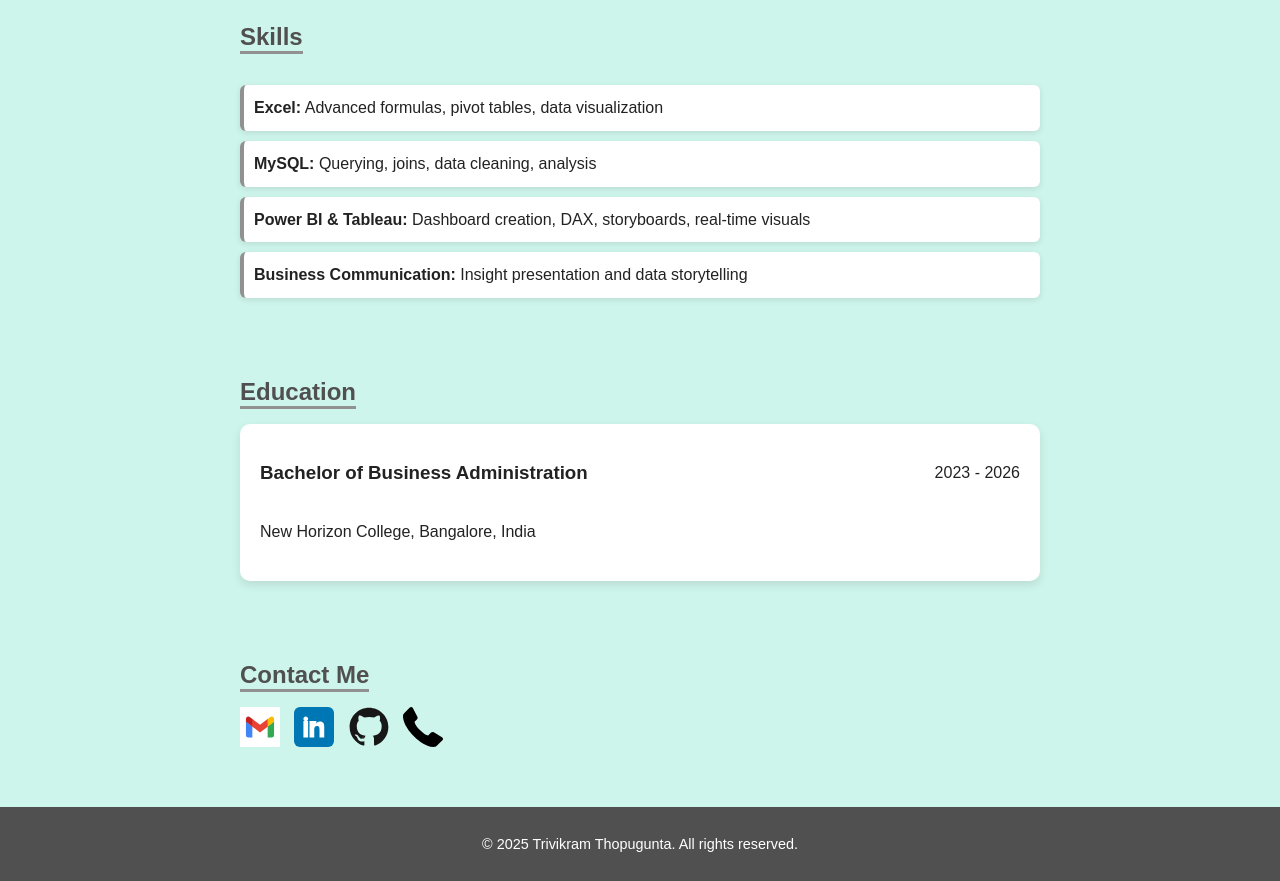
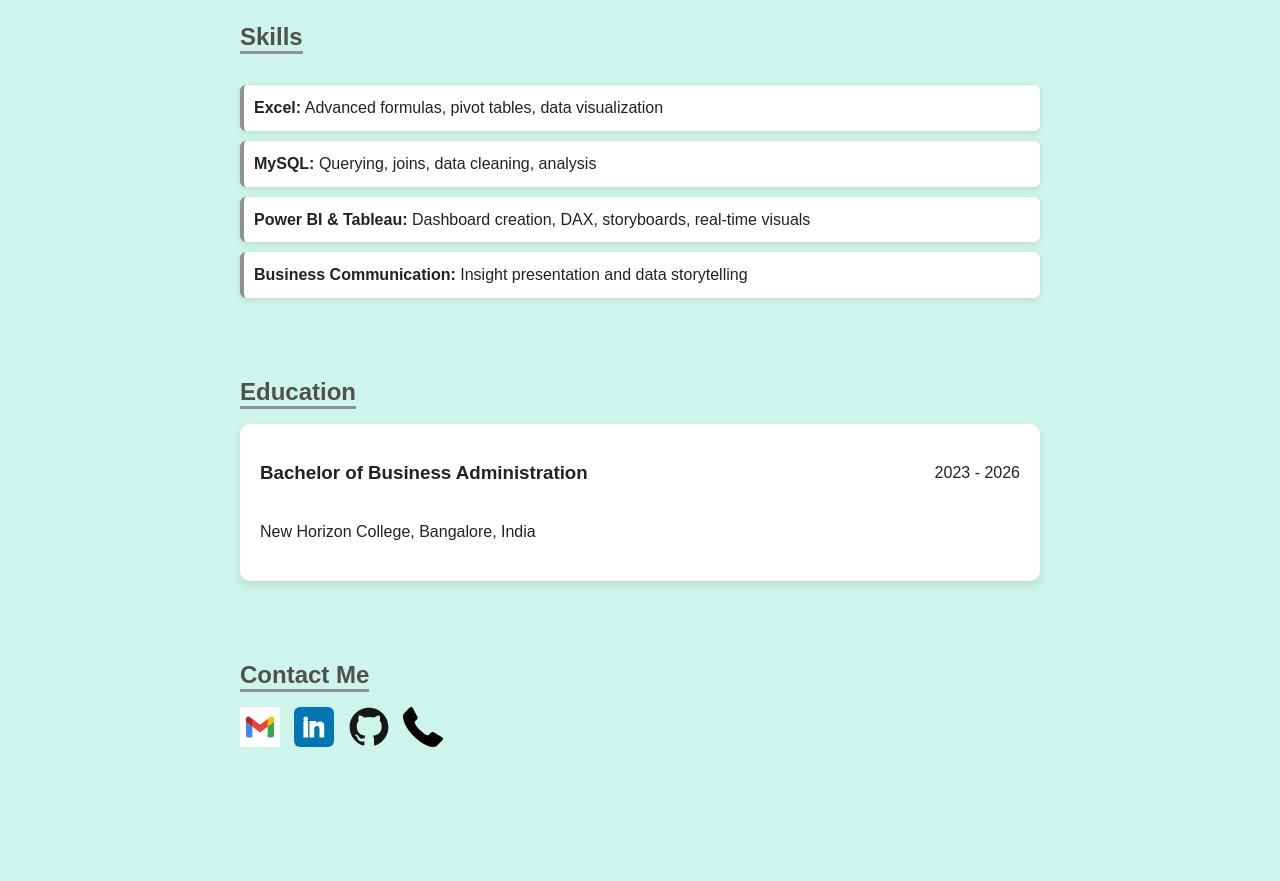
Before and after one commit to tivi2105/tivi2105.github.io, a plain HTML site: page index.html in a window 1280 px wide. Shown: the part 1665-2546 px from the top of the page. After the commit the page ends 2472 px from the top, so only its background shows below. Drawn offline with Linux system fonts and the light colour scheme.

Commit message:
Add files via upload

```diff
--- a/index.html
+++ b/index.html
@@ -273,10 +273,6 @@ footer {
     </div>
   </section>
 
-  <footer>
-    <p>© 2025 Trivikram Thopugunta. All rights reserved.</p>
-  </footer>
-
   <script src="script.js"></script>
   <script>
     window.addEventListener("scroll", () => {
```
